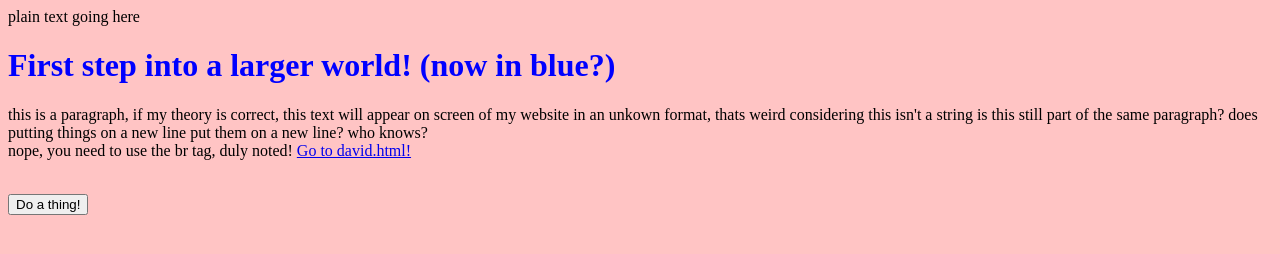
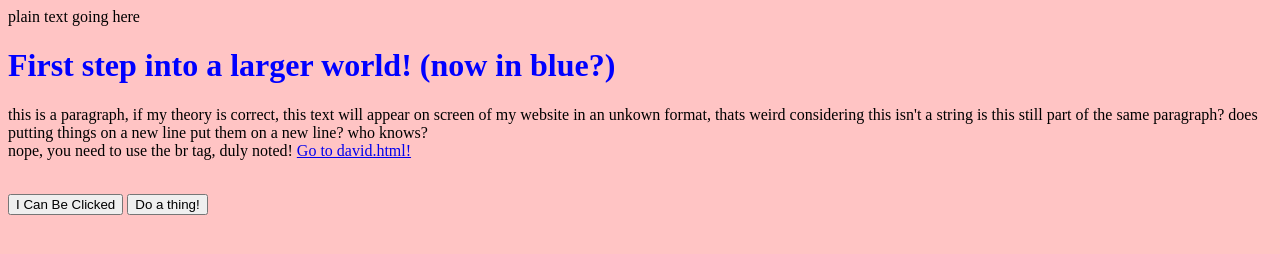
Before and after one commit to David-Diniz/Making-a-Website, a website: page Website/index.html in a window 1280 px wide. Drawn offline with Linux system fonts and the light colour scheme.

Commit message:
Trying to make text appear with button press

```diff
--- a/Website/index.html
+++ b/Website/index.html
@@ -28,7 +28,7 @@
         <a href="/david.html">Go to david.html!</a>
     </p>
     <br>
-    <!-- <button type = "button">I Can Be Clicked</button> -->
+    <button type = "button">I Can Be Clicked</button>
     <input type = "button" onclick="doSomething()" value="Do a thing!"
     <div id = "thing">
 
```
Also changed, not shown: Website/main.js (+8 -0 lines).
